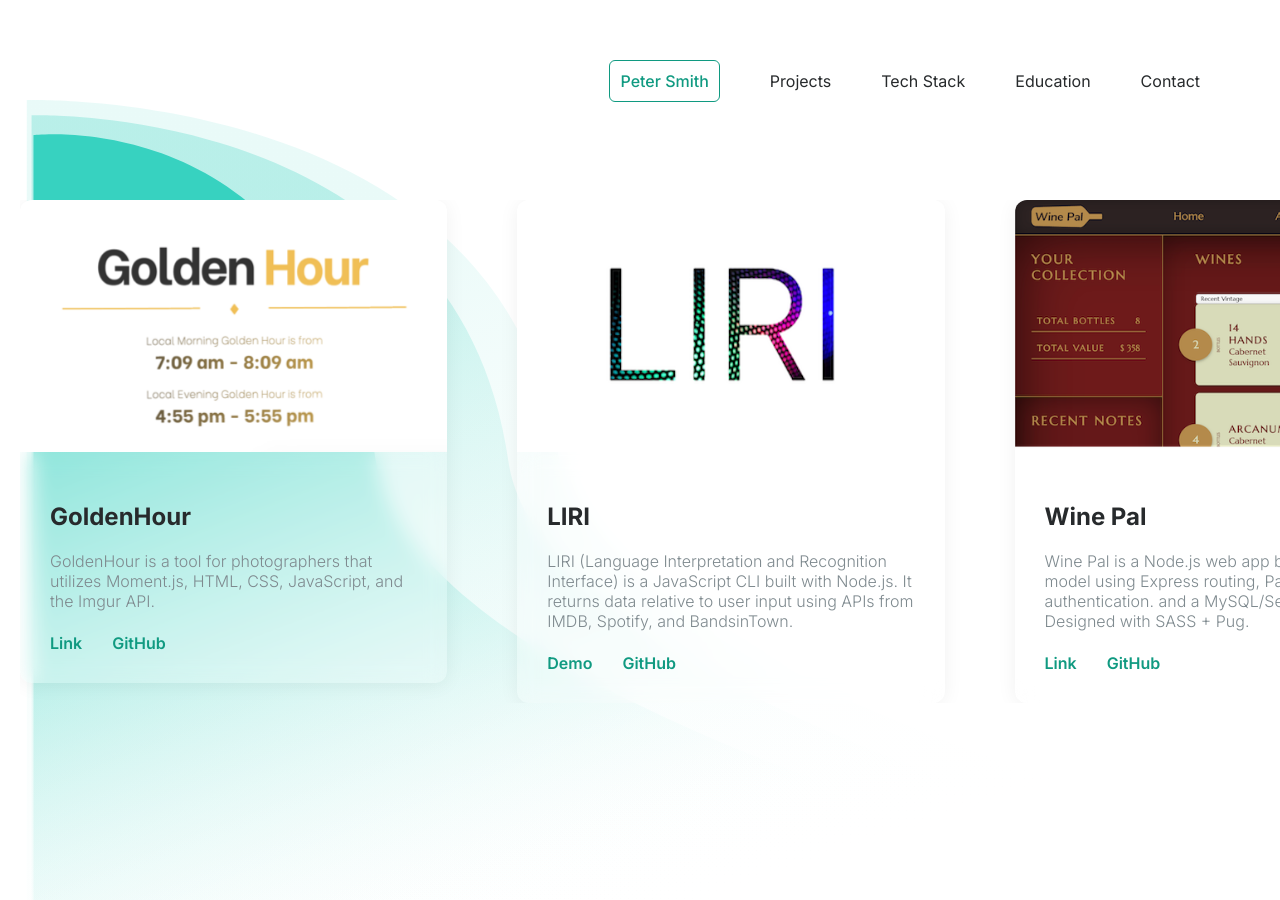
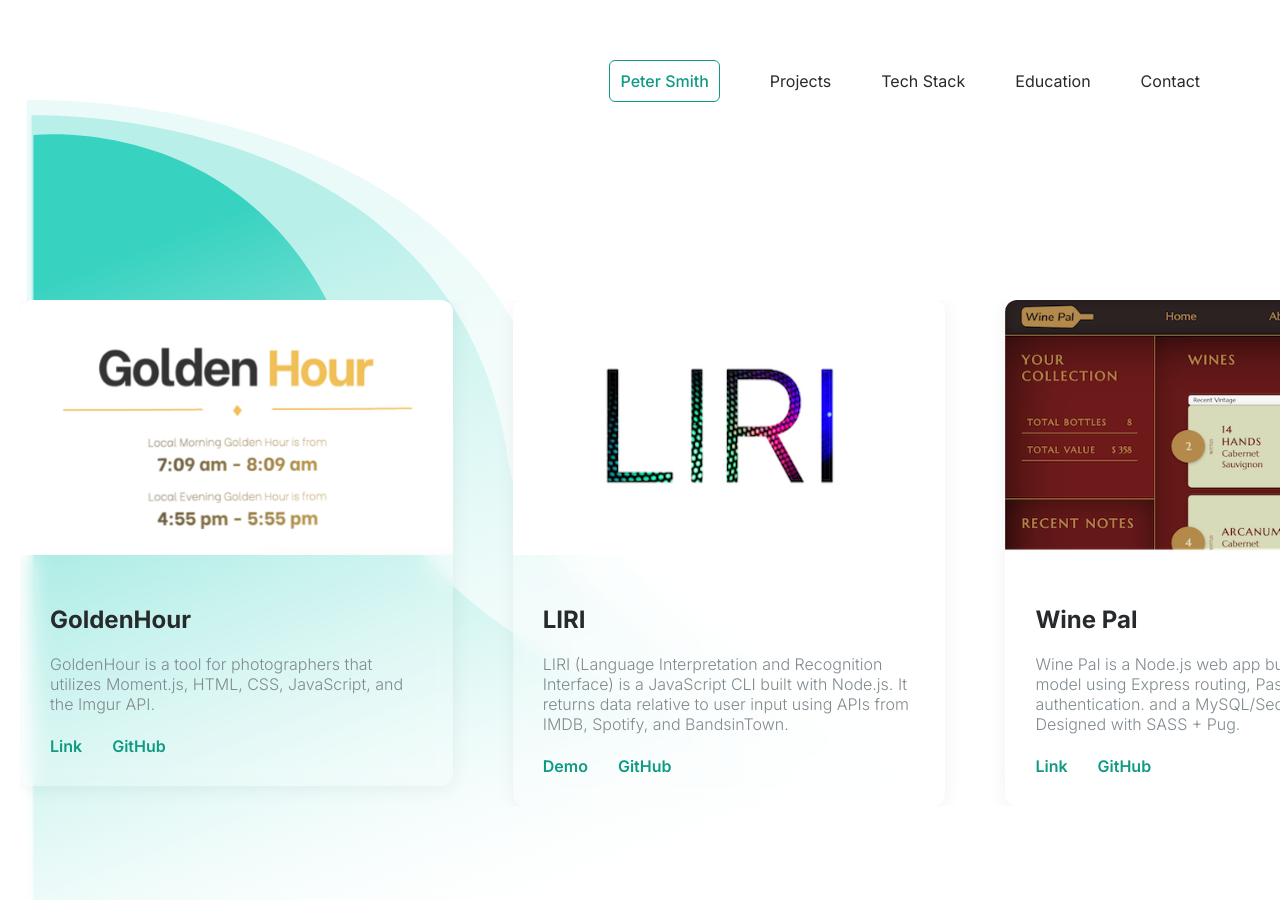
Before and after one commit to psmith1/portfolio, a React (Create React App) app: page /projects in a window 1280 px wide. Shown: the top 900 px of the page. Built offline with nearby package versions, Linux system fonts and the light colour scheme.

Commit message:
couple changes

```diff
--- a/src/App.scss
+++ b/src/App.scss
@@ -161,7 +161,7 @@
 }
 
 .projects-wrapper {
-  padding-top: 200px;
+  padding-top: 300px;
   padding-left: 20px;
 }
 
--- a/src/Components/Projects.jsx
+++ b/src/Components/Projects.jsx
@@ -33,14 +33,14 @@
             </div>
                 <div className="projects-wrapper">
                     <Swiper
-                    spaceBetween={70}
-                    slidesPerView={1.2}
+                    spaceBetween={60}
+                    slidesPerView={1.5}
                     onSlideChange={() => console.log('slide change')}
                     onSwiper={(swiper) => console.log(swiper)}
                     breakpoints={{
                         640: {
                             width: 640,
-                            slidesPerView: 1.2,
+                            slidesPerView: 1.4,
                         },
                         1024: {
                             width: 1024,
--- a/src/Components/Stack.jsx
+++ b/src/Components/Stack.jsx
@@ -44,7 +44,7 @@
                 Tech Stack
             </h1>
             <div className="stack-description">
-                As a designer and coder, I have experience with multiple front-end and back-end technologies,including React and Node.js. I also collaborate with a mind towards usability, employing semantic HTML and SCSS.
+                As a designer and coder, I have experience with multiple front-end and back-end technologies, including semantic HTML, React, and Node.js. I also value my collaborative tools including Git and Figma.
             </div>
             <div className="stack-lists">
                 { techStackData.map((data, i) => (
```
